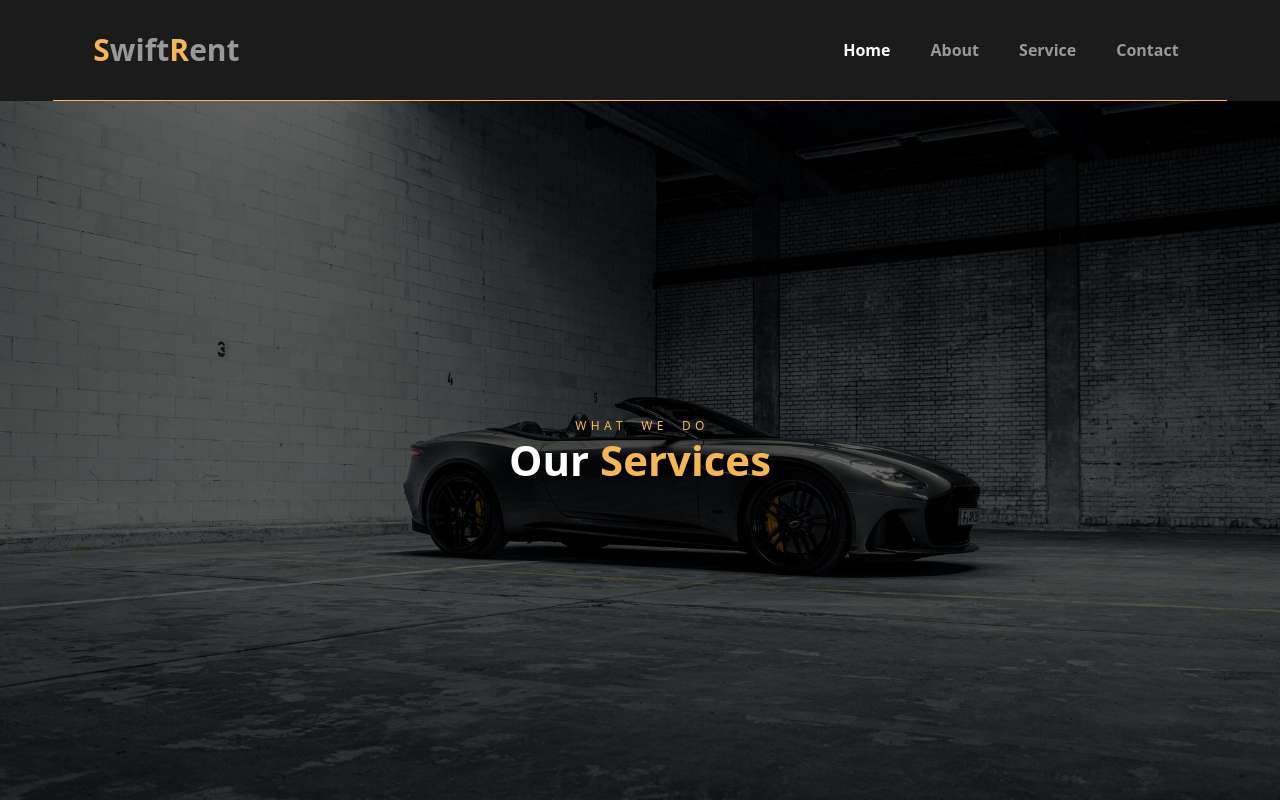
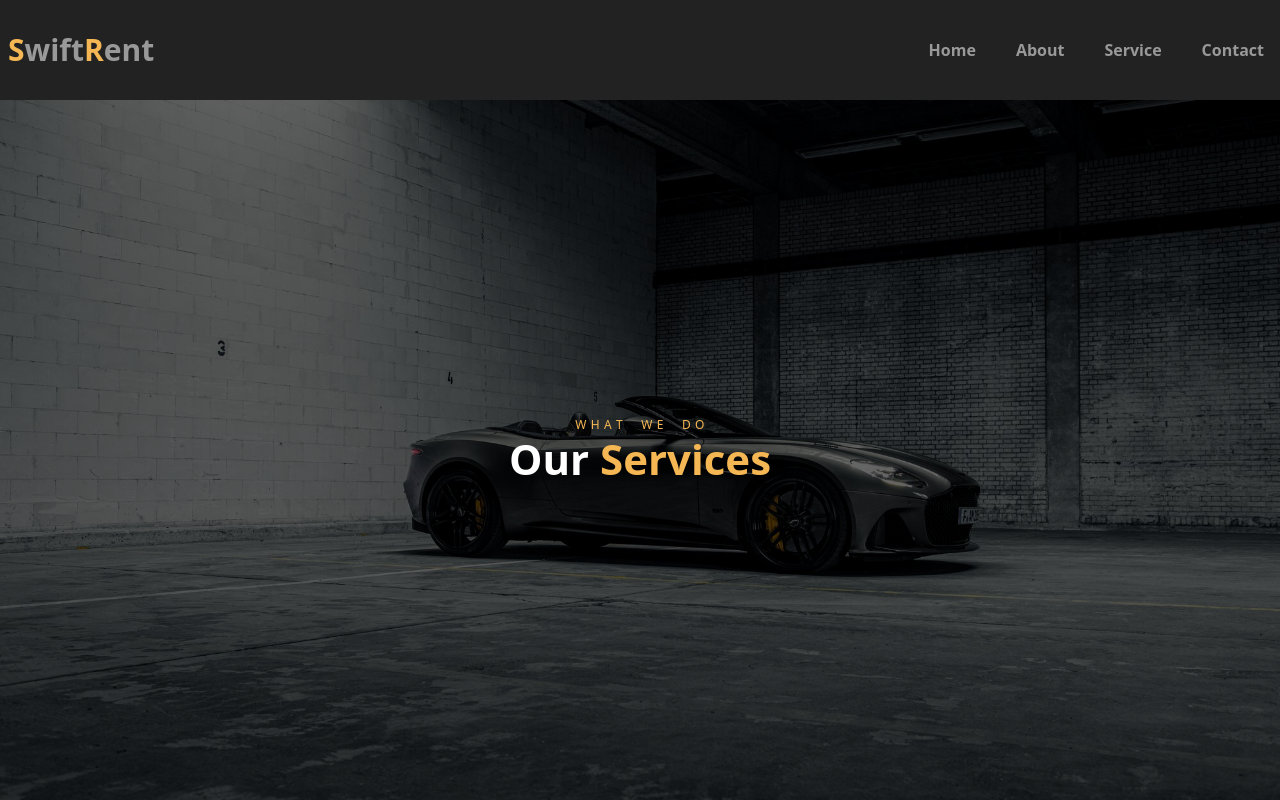
Before and after one commit to abdullah107189/SwiftRent, a React (Vite) app: page /services in a window 1280 px wide. Shown: the top 800 px of the page. Built offline with nearby package versions, Linux system fonts and the light colour scheme.

Commit message:
Update Ui

```diff
--- a/src/components/shared/Navbar.jsx
+++ b/src/components/shared/Navbar.jsx
@@ -10,7 +10,7 @@ const Navbar = () => {
       <li>
         <Link
           to="/"
-          className="font-bold text-tBlack hover:text-orange px-3 py-2"
+          className="font-bold tBlack hover:text-[#f5b754] px-3 py-2"
           onClick={() => setIsMenuOpen(false)}
         >
           Home
@@ -19,7 +19,7 @@ const Navbar = () => {
       <li>
         <Link
           to="/about"
-          className="font-bold text-[#999] hover:text-[#f5b754] px-3 py-2"
+          className="font-bold tBlack hover:text-[#f5b754] px-3 py-2"
           onClick={() => setIsMenuOpen(false)}
         >
           About
@@ -28,7 +28,7 @@ const Navbar = () => {
       <li>
         <Link
           to="/services"
-          className="font-bold text-[#999] hover:text-[#f5b754] px-3 py-2"
+          className="font-bold tBlack hover:text-[#f5b754] px-3 py-2"
           onClick={() => setIsMenuOpen(false)}
         >
           Service
@@ -37,7 +37,7 @@ const Navbar = () => {
       <li>
         <Link
           to="/contact"
-          className="font-bold text-[#999] hover:text-[#f5b754] px-3 py-2"
+          className="font-bold tBlack hover:text-[#f5b754] px-3 py-2"
           onClick={() => setIsMenuOpen(false)}
         >
           Contact
@@ -47,10 +47,10 @@ const Navbar = () => {
   );
 
   return (
-    <div className="navbar bg-fBlack bg-opacity-50 text-tBlack w-full ">
-      <div className="w-full md:w-11/12 mx-auto flex justify-between items-center p-4 lg:p-8 border-b border-orange-300">
+    <div className="navbar sBgBlack bg-opacity-50 text-tBlack w-full ">
+      <div className="mxw flex justify-between items-center py-4 lg:py-8">
         <Link to="/" className="flex items-center">
-          <span className="ml-2 text-3xl font-black text-[#999]">
+          <span className="ml-2 text-3xl font-black tBlack">
             <span className="text-[#f5b754]">S</span>wift
             <span className="text-[#f5b754]">R</span>ent
           </span>
@@ -63,19 +63,19 @@ const Navbar = () => {
             onClick={() => setIsMenuOpen(true)}
             className="p-2 rounded-full hover:bg-[#f5b754] transition duration-300"
           >
-            <Menu className="h-6 w-6 text-[#999]" />
+            <Menu className="h-6 w-6 tBlack" />
           </button>
         </div>
       </div>
 
       {/* Mobile Menu Overlay */}
       {isMenuOpen && (
-        <div className="fixed inset-0 bg-white bg-opacity-80 backdrop-blur-md flex flex-col justify-center items-center z-50 transition-opacity duration-300">
+        <div className="fixed inset-0 bg-[#1b1b1b] bg-opacity-80 backdrop-blur-md flex flex-col justify-center items-center z-50 transition-opacity duration-300">
           <button
             onClick={() => setIsMenuOpen(false)}
             className="absolute top-6 right-6 p-3 rounded-full bg-white hover:bg-[#f5b754] transition duration-300"
           >
-            <X className="h-6 w-6 text-[#999]" />
+            <X className="h-6 w-6 tBlack" />
           </button>
           <ul className="space-y-6 text-center">{navOptions}</ul>
         </div>
--- a/src/index.css
+++ b/src/index.css
@@ -4,7 +4,7 @@ body {
   color: white;
 }
 @layer components {
-  .orange {
+  .oranget {
     @apply text-[#f5b754];
   }
   .fBgBlack {
```
